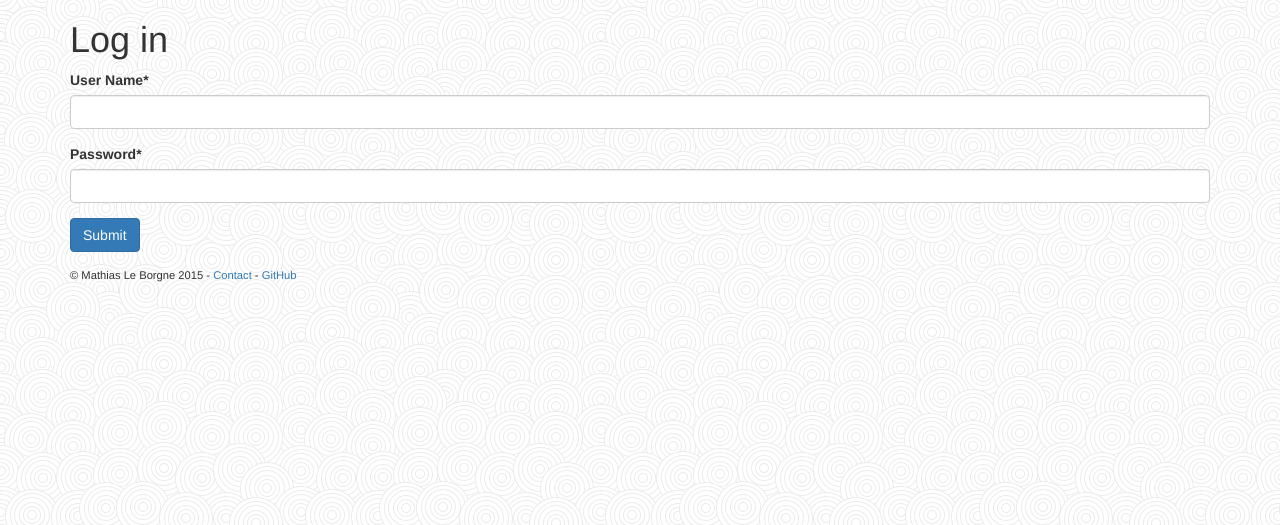
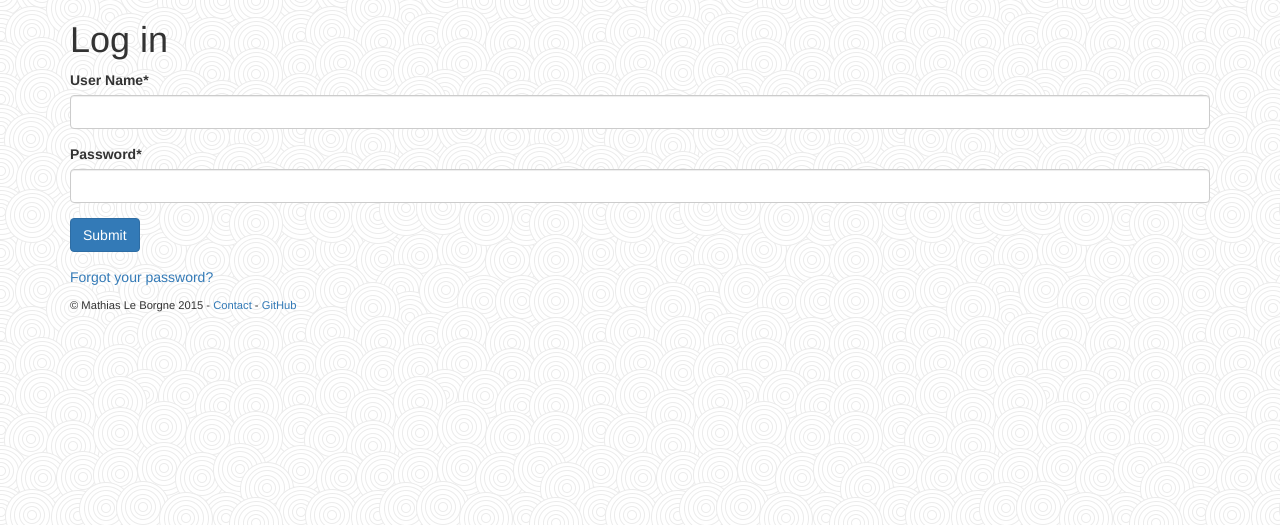
Before and after one commit to mathiasleborgne/chinese-texts, a Django app: page /log-in/ in a window 1280 px wide. Shown: the part 52-577 px from the top of the page. Run offline with Django 3.2, Linux system fonts and the light colour scheme; some libraries are stand-ins or nearby versions.

Commit message:
Stele: forgot password

```diff
--- a/texts/templates/texts/log_in.html
+++ b/texts/templates/texts/log_in.html
@@ -16,6 +16,7 @@
     You are connected, {{ user.username }}!
 {% else %}
     {% crispy form %}
+    <p><a href="{% url "password_reset" %}">Forgot your password?</a></p>
 {% endif %}
 
 {% endblock %}
```
